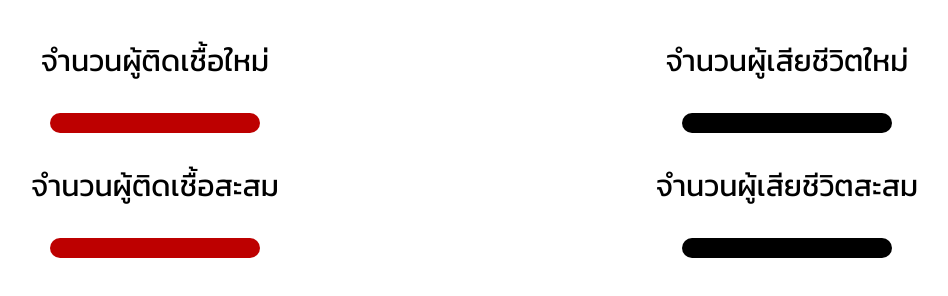
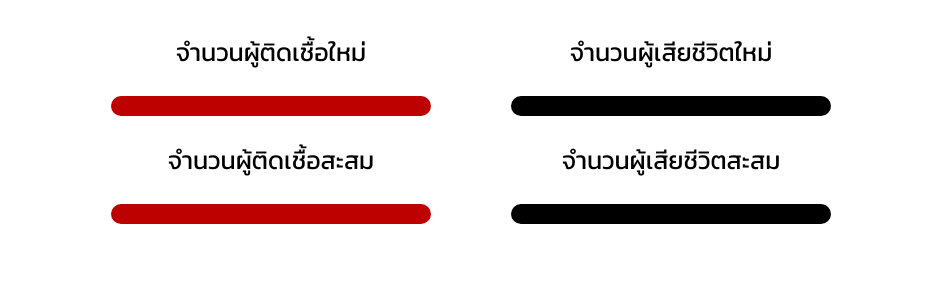
Before and after one commit to maimemory/covid-19-report, a plain HTML site: page index.html in a window 1280 px wide. Shown: the whole page, without its empty margins (169-1117 px from the left). Drawn offline with nearby package versions, Linux system fonts and the light colour scheme; no server answers.

Commit message:
Fixed width value and grid max-width

```diff
--- a/index.html
+++ b/index.html
@@ -11,19 +11,19 @@
 
 <body>
     <div class="content">
-        <div>
+        <div class="flex-container">
             <p>จำนวนผู้ติดเชื้อใหม่</p>
             <div id="newCase" class="value value-newcase"></div>
         </div>
-        <div>
+        <div class="flex-container">
             <p>จำนวนผู้เสียชีวิตใหม่</p>
             <div id="newDeath" class="value value-newdeath"></div>
         </div>
-        <div>
+        <div class="flex-container">
             <p>จำนวนผู้ติดเชื้อสะสม</p>
             <div id="totalCase" class="value value-totalcase"></div>
         </div>
-        <div>
+        <div class="flex-container">
             <p>จำนวนผู้เสียชีวิตสะสม</p>
             <div id="totalDeath" class="value value-totaldeath"></div>
         </div>
--- a/style.css
+++ b/style.css
@@ -1,21 +1,21 @@
 @import url('https://fonts.googleapis.com/css2?family=Kanit&display=swap');
 
 .content {
-    /* display: flex;
-    flex-direction: column;
-    align-items: center; */
     display: grid;
     grid-template-columns: 1fr 1fr;
+    max-width: 800px;
+    margin-left: auto;
+    margin-right: auto;
 }
 
-div {
+.flex-container {
     display: flex;
     flex-direction: column;
     align-items: center;
 }
 
 p {
-    font-size: 30px;
+    font-size: 25px;
     font-family: 'Kanit', sans-serif;
 }
 
@@ -26,7 +26,7 @@ p {
     color: white;
     padding: 10px;
     border-radius: 10px;
-    width: 30%;
+    width: 300px;
     text-align: center;
 }
 
```
